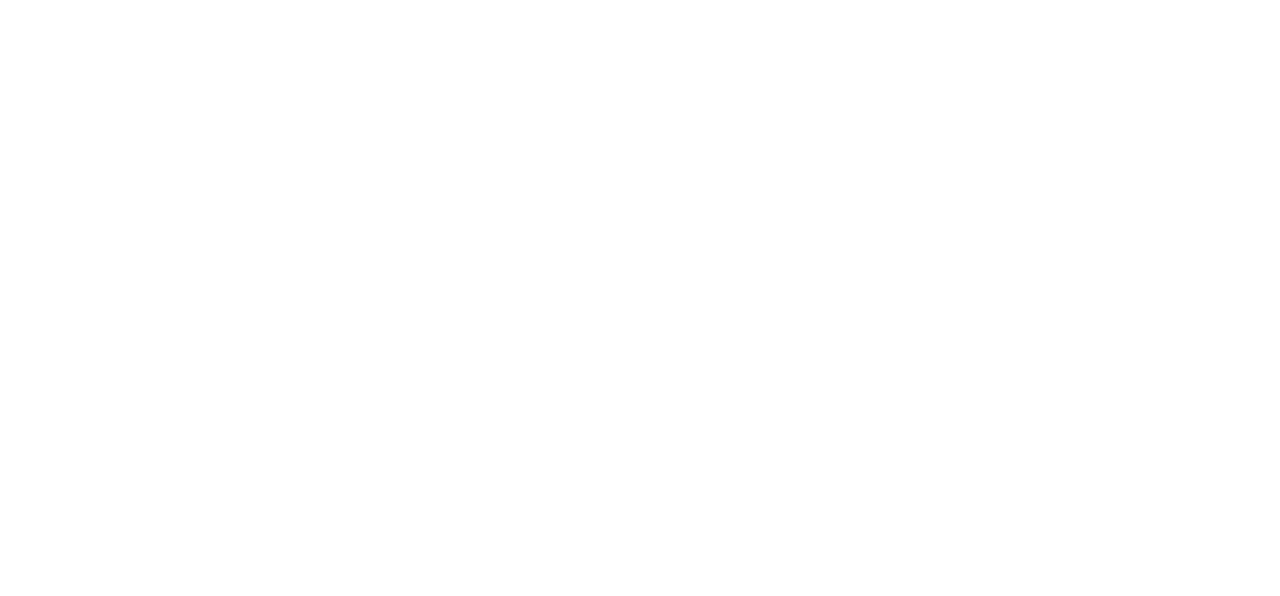
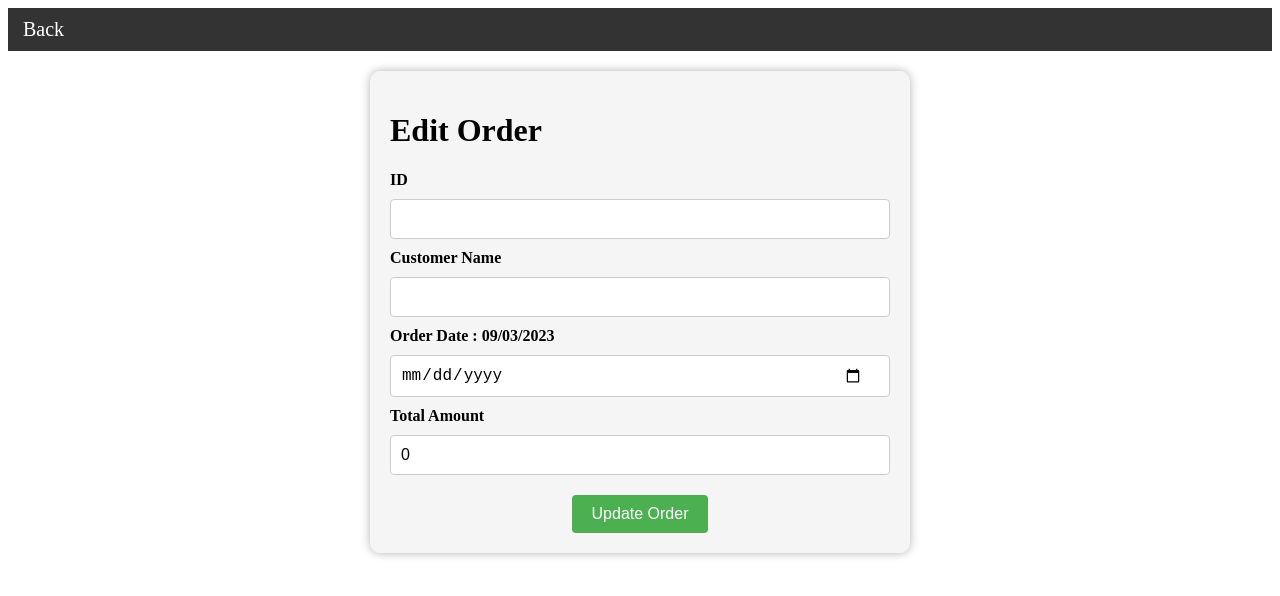
Before and after one commit to Jocagi/HahnSoftware-TechnicalTest, an Angular app in the folder AngularApp/angular-crud/: page /edit/1 in a window 1280 px wide. Before the commit this address led to /. Shown: the top 596 px of the page. Built offline with nearby package versions, Linux system fonts and the light colour scheme; no server answers.

Commit message:
Added Edit Order Page

```diff
--- a/AngularApp/angular-crud/src/app/app-routing.module.ts
+++ b/AngularApp/angular-crud/src/app/app-routing.module.ts
@@ -5,13 +5,15 @@
 import { RegisterComponent } from './auth/register/register.component';
 import { OrdersOverviewComponent } from './orders/orders-overview/orders-overview.component';
 import { OrderCreateComponent } from './orders/create-order/create-order.component';
+import { OrderUpdateComponent } from './orders/edit-order/edit-order.component';
 
 const routes: Routes = [
   { path: '', redirectTo: 'login', pathMatch: 'full'},
   { path: 'login', component: LoginComponent },
   { path: 'register', component: RegisterComponent },
   { path: 'orders', component: OrdersOverviewComponent },
-  { path: 'create', component: OrderCreateComponent }
+  { path: 'create', component: OrderCreateComponent },
+  { path: 'edit/:id', component: OrderUpdateComponent }
 
 ];
 @NgModule({
--- a/AngularApp/angular-crud/src/app/app.module.ts
+++ b/AngularApp/angular-crud/src/app/app.module.ts
@@ -11,6 +11,7 @@
 import { RegisterComponent } from './auth/register/register.component';
 import { OrdersOverviewComponent } from './orders/orders-overview/orders-overview.component';
 import { OrderCreateComponent } from './orders/create-order/create-order.component';
+import { OrderUpdateComponent } from './orders/edit-order/edit-order.component';
 
 @NgModule({
   declarations: [
@@ -18,7 +19,8 @@
     LoginComponent,
     RegisterComponent,
     OrdersOverviewComponent,
-    OrderCreateComponent
+    OrderCreateComponent,
+    OrderUpdateComponent
   ],
   imports: [
     BrowserModule,
--- /dev/null
+++ b/AngularApp/angular-crud/src/app/orders/edit-order/edit-order.component.css
@@ -0,0 +1,96 @@
+.navbar {
+    background-color: #333;
+    color: #fff;
+    display: flex;
+    justify-content: flex-start;
+    align-items: center;
+    padding: 10px;
+    position: relative;
+  }
+
+  .return-arrow {
+    font-size: 20px;
+    text-decoration: none;
+    color: #fff;
+    display: flex;
+    align-items: center;
+  }
+
+  .return-arrow i {
+    margin-right: 5px;
+  }
+
+  .return-arrow:hover {
+    color: #ccc;
+    cursor: pointer;
+  }
+
+  .container {
+    max-width: 500px;
+    margin: 0 auto;
+    background-color: #f5f5f5;
+    border-radius: 10px;
+    padding: 20px;
+    box-shadow: 0px 0px 10px rgba(0, 0, 0, 0.3);
+    position: relative;
+    margin-top: 20px;
+  }
+
+  form {
+    display: flex;
+    flex-direction: column;
+    align-items: center;
+  }
+
+  div {
+    display: flex;
+    flex-direction: column;
+    margin-bottom: 10px;
+    width: 100%;
+  }
+
+  label {
+    font-weight: bold;
+    margin-bottom: 5px;
+  }
+
+  input[type="text"],
+  input[type="date"],
+  input[type="number"] {
+    padding: 10px;
+    border: 1px solid #ccc;
+    border-radius: 4px;
+    box-sizing: border-box;
+    width: 100%;
+    font-size: 16px;
+    margin-top: 5px;
+  }
+
+  input[type="date"] {
+    padding-right: 26px;
+  }
+
+  input[type="number"] {
+    -moz-appearance: textfield;
+  }
+
+  input[type="number"]::-webkit-outer-spin-button,
+  input[type="number"]::-webkit-inner-spin-button {
+    -webkit-appearance: none;
+    margin: 0;
+  }
+
+  button[type="submit"] {
+    background-color: #4CAF50;
+    color: white;
+    padding: 10px 20px;
+    border: none;
+    border-radius: 4px;
+    cursor: pointer;
+    font-size: 16px;
+    margin-top: 10px;
+  }
+
+  button[type="submit"]:hover {
+    background-color: #45a049;
+  }
--- a/AngularApp/angular-crud/src/app/orders/edit-order/edit-order.component.html
+++ b/AngularApp/angular-crud/src/app/orders/edit-order/edit-order.component.html
@@ -1,11 +1,22 @@
+<nav class="navbar">
+  <a class="return-arrow" (click)="goBack()">
+    <i class="fa fa-arrow-left"></i> Back
+  </a>
+</nav>
+
+<div class="container">
   <h1>Edit Order</h1>
   <form #orderForm="ngForm" (ngSubmit)="updateOrder(orderForm)">
+    <div>
+      <label for="id">ID</label>
+      <input type="text" id="id" name="id" [(ngModel)]="order.id" required readonly>
+    </div>
     <div>
       <label for="customerName">Customer Name</label>
       <input type="text" id="customerName" name="customerName" [(ngModel)]="order.customerName" required>
     </div>
     <div>
-    <label for="orderDate">Order Date</label>
+      <label for="orderDate">Order Date : {{ order.orderDate | date:'dd/MM/yyyy' }}</label>
       <input type="date" id="orderDate" name="orderDate" [(ngModel)]="order.orderDate" required>
     </div>
     <div>
@@ -14,3 +25,4 @@
     </div>
     <button type="submit" [disabled]="orderForm.invalid">Update Order</button>
   </form>
+</div>
--- a/AngularApp/angular-crud/src/app/orders/edit-order/edit-order.component.ts
+++ b/AngularApp/angular-crud/src/app/orders/edit-order/edit-order.component.ts
@@ -1,25 +1,28 @@
 import { Component, OnInit } from '@angular/core';
-import { ActivatedRoute } from '@angular/router';
+import { ActivatedRoute, Router } from '@angular/router';
 import { NgForm } from '@angular/forms';
 import { Order } from 'src/app/shared/models/order.model';
 import { OrdersService } from 'src/app/shared/services/order.service';
 import { AuthService } from 'src/app/shared/services/auth.service';
 
 @Component({
-  selector: 'app-order-update',
-  templateUrl: './order-update.component.html',
-  styleUrls: ['./order-update.component.css']
+  selector: 'app-edit-order',
+  templateUrl: './edit-order.component.html',
+  styleUrls: ['./edit-order.component.css']
 })
 export class OrderUpdateComponent implements OnInit {
 
   order: Order = new Order();
+  isLoading = false;
 
   constructor(
     private ordersService: OrdersService,
-    private route: ActivatedRoute
+    private route: ActivatedRoute,
+    private router: Router
   ) { }
 
   ngOnInit(): void {
+    this.isLoading = true;
     const id = this.route.snapshot.paramMap.get('id');
     if (id === null) {
         console.log('No id found');
@@ -27,7 +30,12 @@
     }
     this.ordersService.getOrderById(id, AuthService.token).subscribe(order => {
       this.order = order;
+      this.isLoading = false;
     });
+  }
+
+  goBack(): void {
+    this.router.navigateByUrl('/orders');
   }
 
   updateOrder(form: NgForm): void {
--- a/AngularApp/angular-crud/src/app/orders/orders-overview/orders-overview.component.ts
+++ b/AngularApp/angular-crud/src/app/orders/orders-overview/orders-overview.component.ts
@@ -46,7 +46,7 @@
   }
 
   editOrder(order: Order): void {
-    // TODO: Implement edit functionality
+    this.router.navigateByUrl(`/edit/${order.id}`);
   }
 
   deleteOrder(order: Order): void {
```
Also changed, not shown: AngularApp/angular-crud/src/app/orders/edit-order/edit-order.component.scss (deleted). Lines whose indentation alone changed are shown as unchanged.
